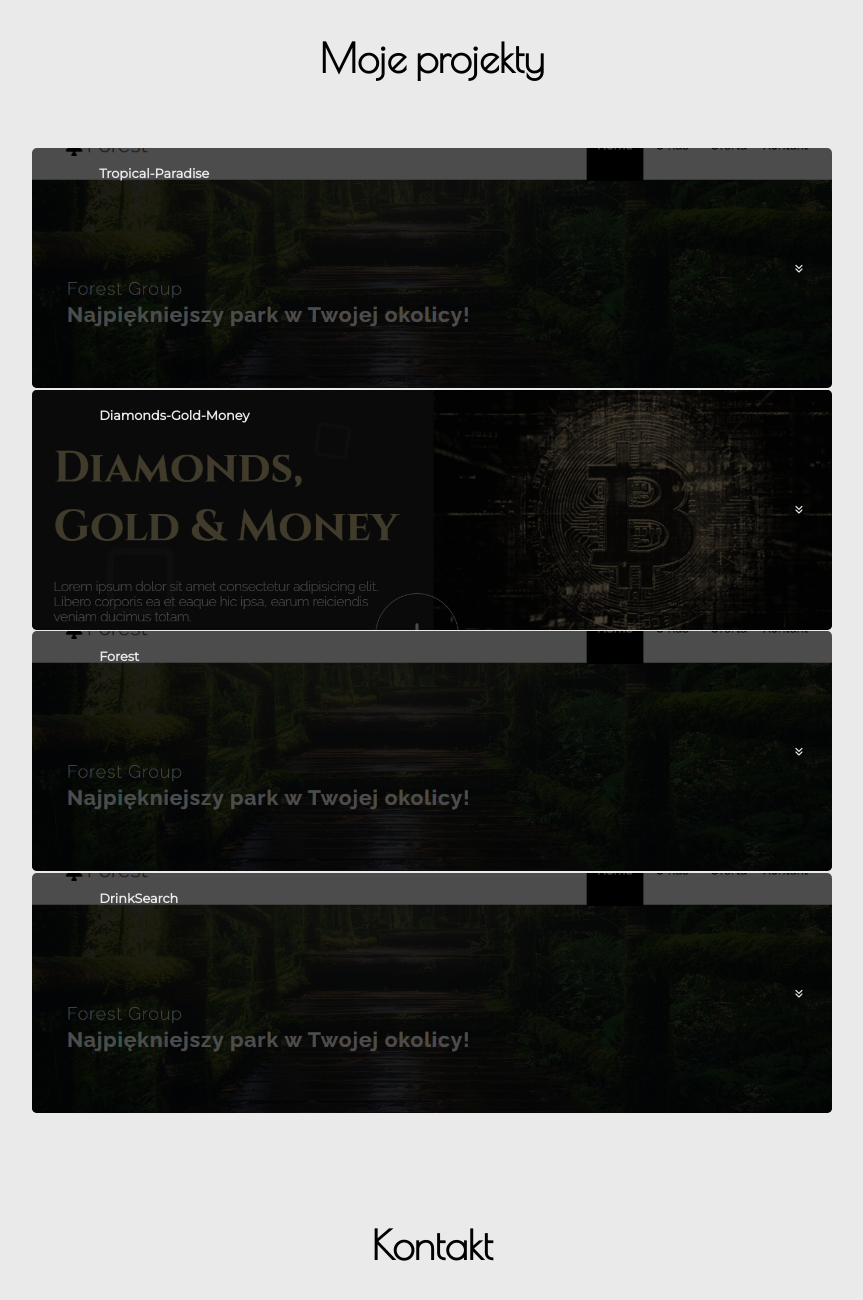
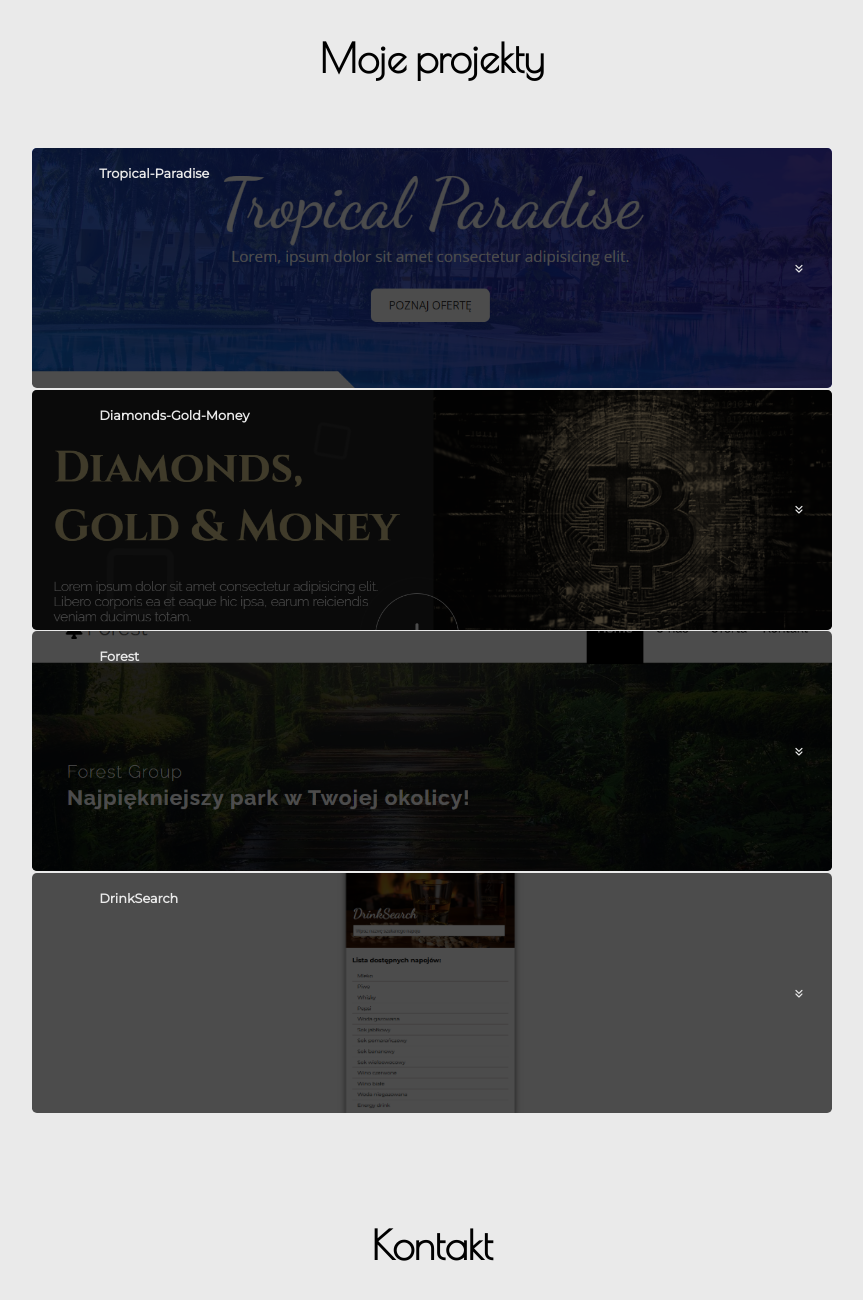
Before and after one commit to LesSyl/Portfolio, a website: page index.html in a window 1280 px wide. Shown: the part 3288-4588 px from the top of the page, without its empty margins (208-1071 px from the left). Drawn offline with nearby package versions, Linux system fonts and the light colour scheme.

Commit message:
portfolio

```diff
--- a/src/sass/main.scss
+++ b/src/sass/main.scss
@@ -311,7 +311,7 @@
 		outline: none;
 		z-index: 0;
 		&--one {
-			background-image: url('../img/forest.png');
+			background-image: url('../img/tropicalparadise.png');
 		}
 		&--two {
 			background-image: url('../img/diamonts.png');
@@ -320,7 +320,7 @@
 			background-image: url('../img/forest.png');
 		}
 		&--four {
-			background-image: url('../img/forest.png');
+			background-image: url('../img/drinksearch.png');
 		}
 		&-bg {
 			position: absolute;
```
Also changed, not shown: dist/css/main.min.css.
